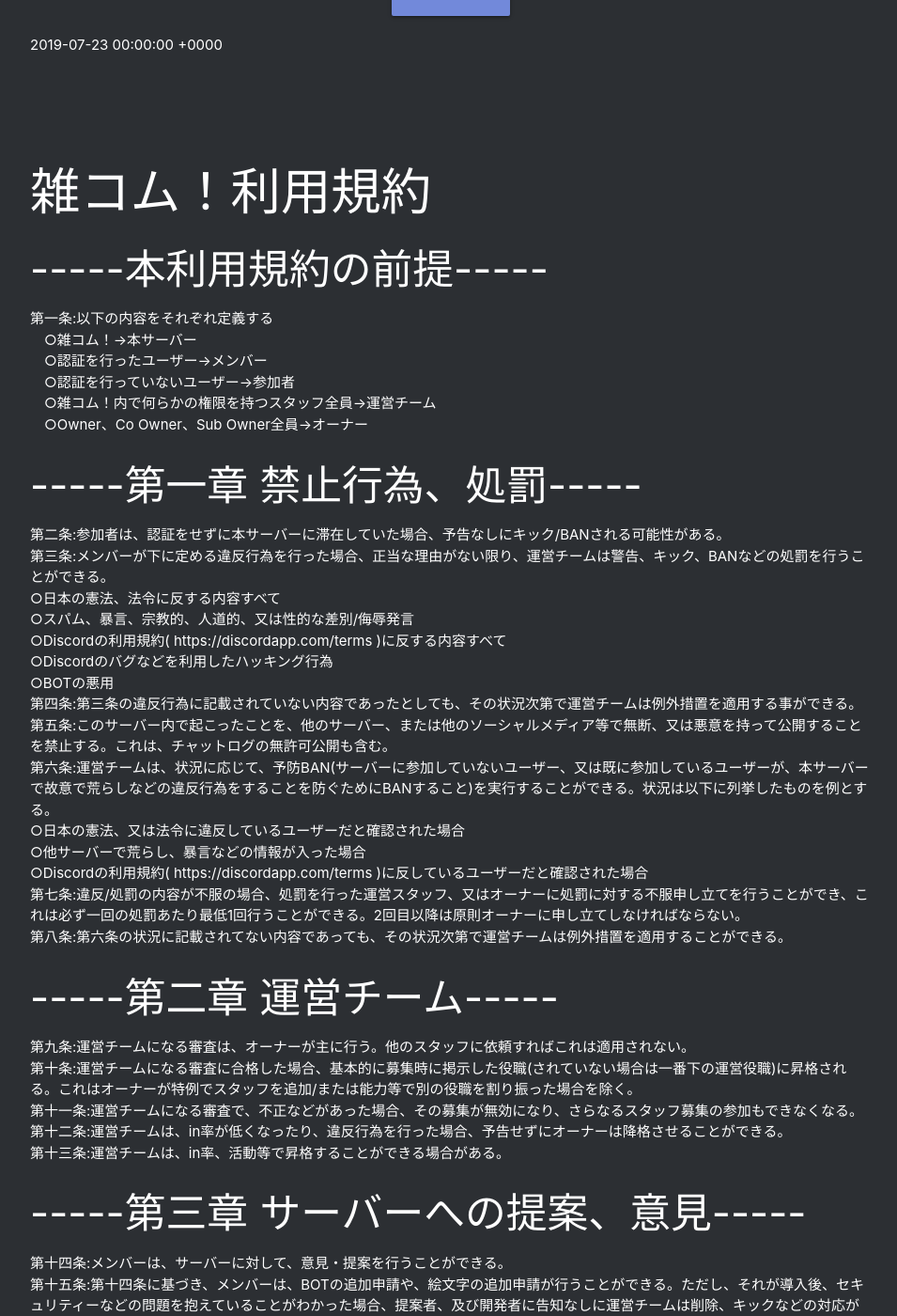
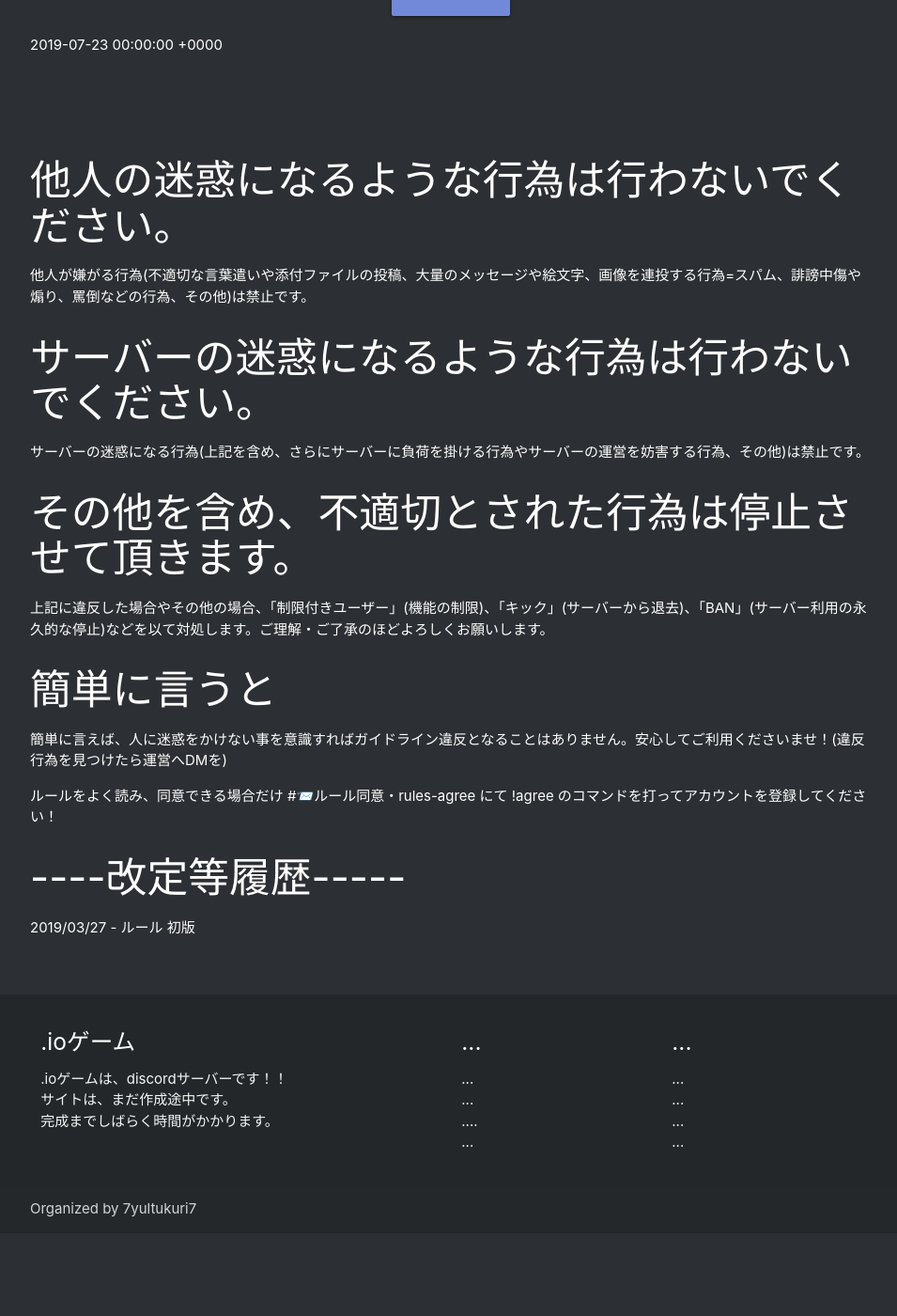
Before and after one commit to 7yultukuri7/iogame-site, a Jekyll site: the page built from docs/_pages/terms of service.html, in a window 1280 px wide and 1400 px high, scrolled down 371 px. Shown: the whole window at 94% size, without its empty margins (160-1115 px from the left). Built offline with Jekyll 4.4.1, drawn with Linux system fonts in a browser that asks for light colours; nearby versions of some CDN libraries; after the commit the page ends 1683 px from its top, so only the background shows below that; some of the changed text lies outside the part shown.

Commit message:
Update terms of service.html

```diff
--- a/docs/_pages/terms of service.html
+++ b/docs/_pages/terms of service.html
@@ -1,56 +1,28 @@
 ---
 layout: default
-title: 利用規約
-permalink: /利用規約
-description: 雑コム！の利用規約を記載
+title: ルール
+permalink: /ルール
+description: .ioゲームのルールを記載
 redirect_from:
   - /rule
   - /ルール
   - /Terms-of-Service
+  - /利用規約
 date: 2019-07-23
 ---
 
-<h2>雑コム！利用規約</h2>
-<h3>-----本利用規約の前提-----</h3>
-第一条:以下の内容をそれぞれ定義する<br>
-　○雑コム！->本サーバー<br>
-　○認証を行ったユーザー->メンバー<br>
-　○認証を行っていないユーザー->参加者<br>
-　○雑コム！内で何らかの権限を持つスタッフ全員->運営チーム<br>
-　○Owner、Co Owner、Sub Owner全員->オーナー<br>
-<h3>-----第一章 禁止行為、処罰-----</h3>
-第二条:参加者は、認証をせずに本サーバーに滞在していた場合、予告なしにキック/BANされる可能性がある。<br>
-第三条:メンバーが下に定める違反行為を行った場合、正当な理由がない限り、運営チームは警告、キック、BANなどの処罰を行うことができる。<br>
-○日本の憲法、法令に反する内容すべて<br>
-○スパム、暴言、宗教的、人道的、又は性的な差別/侮辱発言<br>
-○Discordの利用規約( https://discordapp.com/terms )に反する内容すべて<br>
-○Discordのバグなどを利用したハッキング行為<br>
-○BOTの悪用<br>
-第四条:第三条の違反行為に記載されていない内容であったとしても、その状況次第で運営チームは例外措置を適用する事ができる。<br>
-第五条:このサーバー内で起こったことを、他のサーバー、または他のソーシャルメディア等で無断、又は悪意を持って公開することを禁止する。これは、チャットログの無許可公開も含む。<br>
-第六条:運営チームは、状況に応じて、予防BAN(サーバーに参加していないユーザー、又は既に参加しているユーザーが、本サーバーで故意で荒らしなどの違反行為をすることを防ぐためにBANすること)を実行することができる。状況は以下に列挙したものを例とする。<br>
-○日本の憲法、又は法令に違反しているユーザーだと確認された場合<br>
-○他サーバーで荒らし、暴言などの情報が入った場合<br>
-○Discordの利用規約( https://discordapp.com/terms )に反しているユーザーだと確認された場合<br>
-第七条:違反/処罰の内容が不服の場合、処罰を行った運営スタッフ、又はオーナーに処罰に対する不服申し立てを行うことができ、これは必ず一回の処罰あたり最低1回行うことができる。2回目以降は原則オーナーに申し立てしなければならない。<br>
-第八条:第六条の状況に記載されてない内容であっても、その状況次第で運営チームは例外措置を適用することができる。<br>
-<h3>-----第二章 運営チーム-----</h3>
-第九条:運営チームになる審査は、オーナーが主に行う。他のスタッフに依頼すればこれは適用されない。<br>
-第十条:運営チームになる審査に合格した場合、基本的に募集時に掲示した役職(されていない場合は一番下の運営役職)に昇格される。これはオーナーが特例でスタッフを追加/または能力等で別の役職を割り振った場合を除く。<br>
-第十一条:運営チームになる審査で、不正などがあった場合、その募集が無効になり、さらなるスタッフ募集の参加もできなくなる。<br>
-第十二条:運営チームは、in率が低くなったり、違反行為を行った場合、予告せずにオーナーは降格させることができる。<br>
-第十三条:運営チームは、in率、活動等で昇格することができる場合がある。<br>
-<h3>-----第三章 サーバーへの提案、意見-----</h3>
-第十四条:メンバーは、サーバーに対して、意見・提案を行うことができる。<br>
-第十五条:第十四条に基づき、メンバーは、BOTの追加申請や、絵文字の追加申請が行うことができる。ただし、それが導入後、セキュリティーなどの問題を抱えていることがわかった場合、提案者、及び開発者に告知なしに運営チームは削除、キックなどの対応ができる。<br>
-<h3>-----第四章 BOT-----</h3>
-第十六条:BOTの使用は基本的に所定の場所で行わなければならない。但し、以下は対象外とする。<br>
-○会話系BOTの使用。<br>
-○運営チームが、処罰コマンドを使用する必要がある場合<br>
-○その他、雑談中にBotの話題になり、それについて話していて、botコマンドを使用した場合(但し、チャットログがそのbotコマンドと、レスポンスで埋まらないようにしなければならない。)<br>
-第十七条:本サーバーの公式Botは、指定役職のついているBotのみとする。<br>
-第十八条:雑コム内のコマンド使用時に、本サーバーのメンバーが、Botの管理者に迷惑がかかる行為などでBotの管理者、及びスタッフから処罰された場合の責任は一切負わない。<br>
-<h3>-----補足-----</h3>
-第十九条:本利用規約の変更時、どれだけの大きさの内容変更であっても必ず@everyoneメンションで通知する。<br>
+<h3>他人の迷惑になるような行為は行わないでください。</h3>
+<p>他人が嫌がる行為(不適切な言葉遣いや添付ファイルの投稿、大量のメッセージや絵文字、画像を連投する行為=スパム、誹謗中傷や煽り、罵倒などの行為、その他)は禁止です。</p>
+
+<h3>サーバーの迷惑になるような行為は行わないでください。</h3>
+<p>サーバーの迷惑になる行為(上記を含め、さらにサーバーに負荷を掛ける行為やサーバーの運営を妨害する行為、その他)は禁止です。</p>
+
+<h3>その他を含め、不適切とされた行為は停止させて頂きます。</h3>
+<p>上記に違反した場合やその他の場合、「制限付きユーザー」(機能の制限)、「キック」(サーバーから退去)、「BAN」(サーバー利用の永久的な停止)などを以て対処します。ご理解・ご了承のほどよろしくお願いします。</p>
+
+<h3>簡単に言うと</h3>
+<p>簡単に言えば、人に迷惑をかけない事を意識すればガイドライン違反となることはありません。安心してご利用くださいませ！(違反行為を見つけたら運営へDMを)</p>
+<p>ルールをよく読み、同意できる場合だけ #📨ルール同意・rules-agree にて !agree のコマンドを打ってアカウントを登録してください！</p>
+
 <h3>----改定等履歴-----</h3>
-2019年7月14日 - 本利用規約施行<br>
+2019/03/27 - ルール 初版<br>
```
